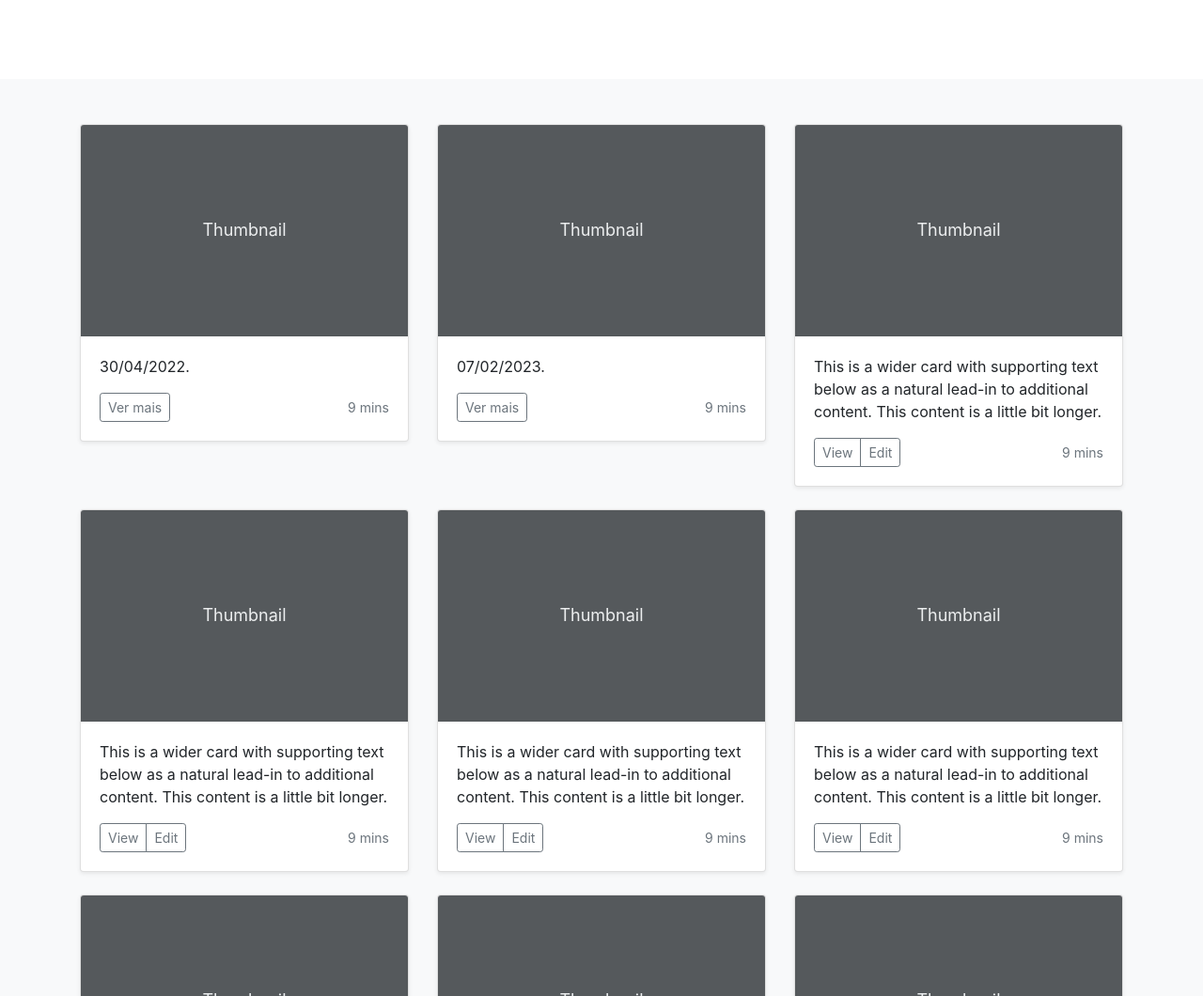
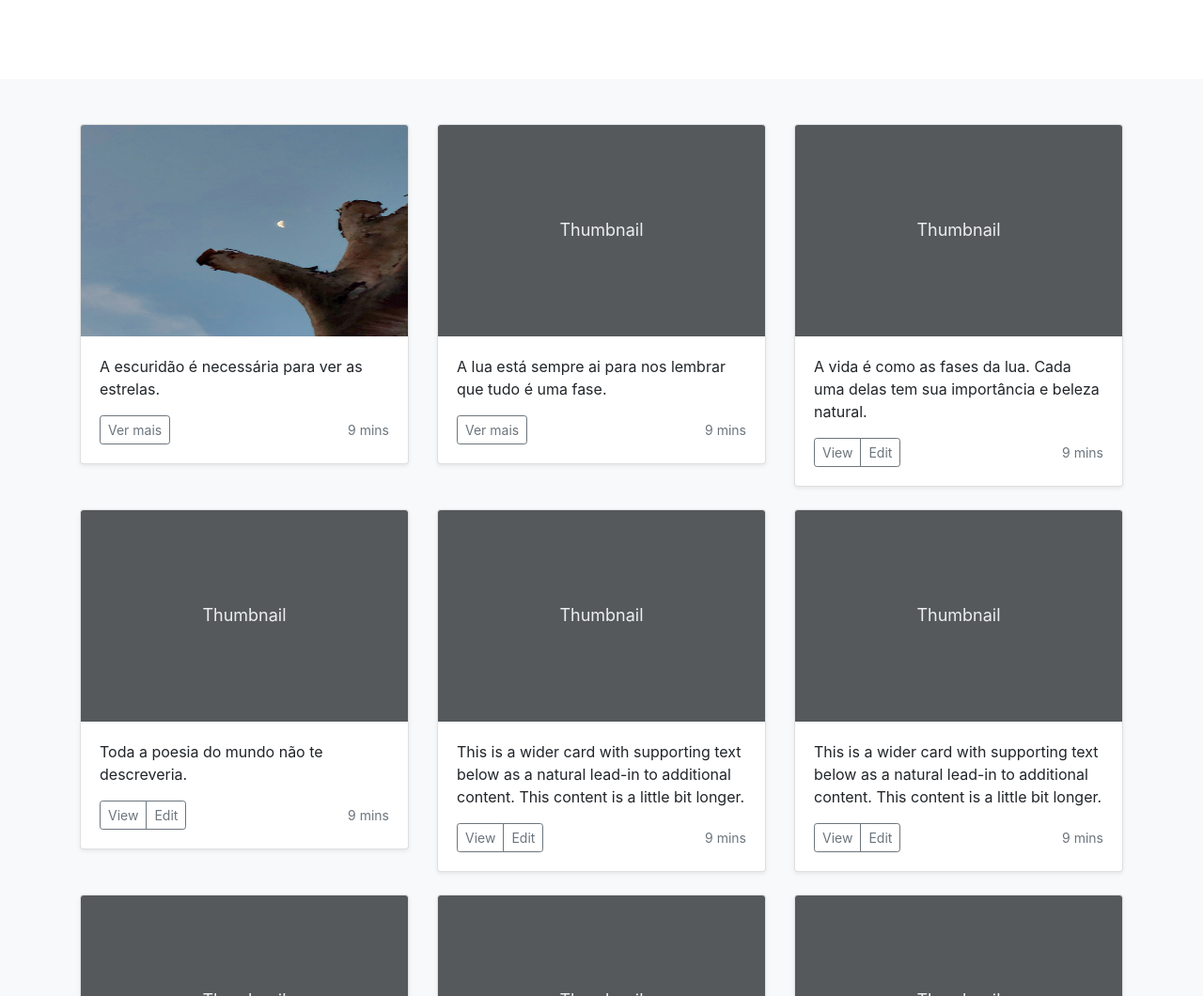
Before and after one commit to D3ise/bootstrap, a plain HTML site: page album/index.html in a window 1280 px wide. Shown: the part 320-1380 px from the top of the page at 94% size. Drawn offline with nearby package versions, Linux system fonts and the light colour scheme.

Commit message:
entrega atividade 24/05

```diff
--- a/album/index.html
+++ b/album/index.html
@@ -45,14 +45,14 @@
     <div class="container">
       <div class="row">
         <div class="col-sm-8 col-md-7 py-4">
-          <h4 class="text-white">Um pouco sobre mim</h4>
-          <p class="text-muted">Minhas fotos
+          <h4 class="text-white">Fotos do céu</h4>
+          <p class="text-muted">Fotos
           </p>
         </div>
         <div class="col-sm-4 offset-md-1 py-4">
           <h4 class="text-white">Contact</h4>
           <ul class="list-unstyled">
-            <li><a href="#" class="text-white">Follow on Twitter</a></li>
+            <li><a href="https://instagram.com/deise_elen_?igshid=NGExMmI2YTkyZg==" class="text-white">Follow instagram</a></li>
             <li><a href="#" class="text-white">Like on Facebook</a></li>
             <li><a href="#" class="text-white">Email me</a></li>
           </ul>
@@ -93,10 +93,9 @@
       <div class="row">
         <div class="col-md-4">
           <div class="card mb-4 shadow-sm">
-            <svg class="bd-placeholder-img card-img-top" width="100%" height="225" xmlns="http://www.w3.org/2000/svg" role="img" aria-label="Placeholder: Thumbnail" preserveAspectRatio="xMidYMid slice" focusable="false"><title>Placeholder</title><rect width="100%" height="100%" fill="#55595c"/><text x="50%" y="50%" fill="#eceeef" dy=".3em">Thumbnail</text></svg>
-
+            <img src="../img/i1.jpg" class="bd-placeholder-img card-img-top" width="100%" height="225" />
             <div class="card-body">
-              <p class="card-text">30/04/2022.</p>
+              <p class="card-text">A escuridão é necessária para ver as estrelas.</p>
 
               <div class="d-flex justify-content-between align-items-center">
                 <div class="btn-group">
@@ -112,7 +111,7 @@
             <svg class="bd-placeholder-img card-img-top" width="100%" height="225" xmlns="http://www.w3.org/2000/svg" role="img" aria-label="Placeholder: Thumbnail" preserveAspectRatio="xMidYMid slice" focusable="false"><title>Placeholder</title><rect width="100%" height="100%" fill="#55595c"/><text x="50%" y="50%" fill="#eceeef" dy=".3em">Thumbnail</text></svg>
 
             <div class="card-body">
-              <p class="card-text">07/02/2023.</p>
+              <p class="card-text">A lua está sempre ai para nos lembrar que tudo é uma fase.</p>
               <div class="d-flex justify-content-between align-items-center">
                 <div class="btn-group">
                   <button type="button" class="btn btn-sm btn-outline-secondary">Ver mais</button>
@@ -127,7 +126,7 @@
             <svg class="bd-placeholder-img card-img-top" width="100%" height="225" xmlns="http://www.w3.org/2000/svg" role="img" aria-label="Placeholder: Thumbnail" preserveAspectRatio="xMidYMid slice" focusable="false"><title>Placeholder</title><rect width="100%" height="100%" fill="#55595c"/><text x="50%" y="50%" fill="#eceeef" dy=".3em">Thumbnail</text></svg>
 
             <div class="card-body">
-              <p class="card-text">This is a wider card with supporting text below as a natural lead-in to additional content. This content is a little bit longer.</p>
+              <p class="card-text">A vida é como as fases da lua. Cada uma delas tem sua importância e beleza natural.</p>
               <div class="d-flex justify-content-between align-items-center">
                 <div class="btn-group">
                   <button type="button" class="btn btn-sm btn-outline-secondary">View</button>
@@ -144,7 +143,7 @@
             <svg class="bd-placeholder-img card-img-top" width="100%" height="225" xmlns="http://www.w3.org/2000/svg" role="img" aria-label="Placeholder: Thumbnail" preserveAspectRatio="xMidYMid slice" focusable="false"><title>Placeholder</title><rect width="100%" height="100%" fill="#55595c"/><text x="50%" y="50%" fill="#eceeef" dy=".3em">Thumbnail</text></svg>
 
             <div class="card-body">
-              <p class="card-text">This is a wider card with supporting text below as a natural lead-in to additional content. This content is a little bit longer.</p>
+              <p class="card-text">Toda a poesia do mundo não te descreveria.</p>
               <div class="d-flex justify-content-between align-items-center">
                 <div class="btn-group">
                   <button type="button" class="btn btn-sm btn-outline-secondary">View</button>
```
Also changed, not shown: img/i1.jpg (added), img/i2.jpg (added).
